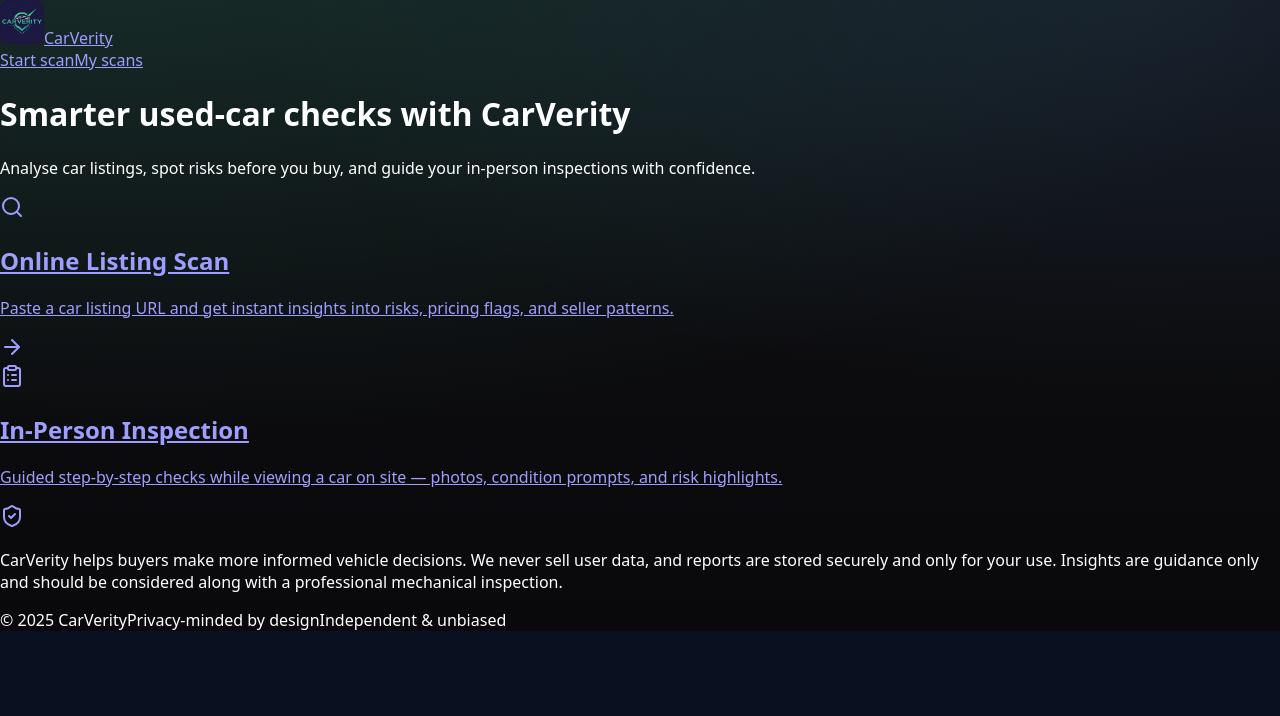
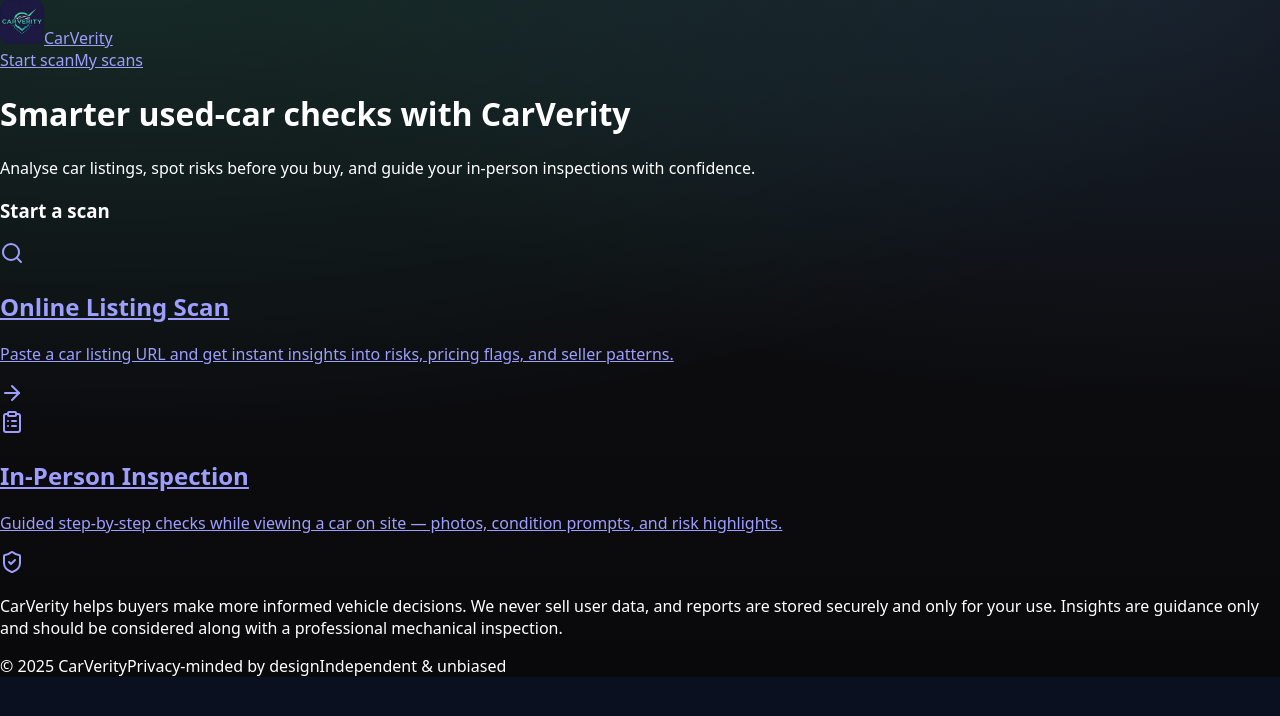
Before and after one commit to jeremy-swallow/carverity-clean, a React (Vite) app: page / in a window 1280 px wide. Shown: the top 716 px of the page. Built offline with nearby package versions, Linux system fonts and the light colour scheme; no server answers.

Commit message:
style: add section heading and divider rhythm to Home page

```diff
--- a/src/pages/Home.tsx
+++ b/src/pages/Home.tsx
@@ -7,7 +7,7 @@ export default function Home() {
       <div className="max-w-4xl mx-auto px-4 py-12">
 
         {/* HERO */}
-        <header className="mb-12">
+        <header className="mb-14">
           <h1 className="text-4xl font-bold tracking-tight mb-3">
             Smarter used-car checks with CarVerity
           </h1>
@@ -16,6 +16,14 @@ export default function Home() {
             in-person inspections with confidence.
           </p>
         </header>
+
+        {/* SECTION HEADER + DIVIDER */}
+        <div className="mb-4">
+          <h3 className="text-sm font-medium tracking-wider uppercase text-muted-foreground">
+            Start a scan
+          </h3>
+        </div>
+        <div className="border-t border-white/10 mb-6" />
 
         {/* ACTION CARDS */}
         <div className="grid gap-6">
@@ -31,12 +39,9 @@ export default function Home() {
                        hover:shadow-[0_10px_40px_-12px_rgba(80,200,255,.28)]
                        hover:bg-card"
           >
-            {/* subtle sheen gradient */}
             <div className="pointer-events-none absolute inset-0 opacity-60
                             bg-[radial-gradient(120%_80%_at_0%_-10%,rgba(90,220,255,.12),transparent)]
                             group-hover:opacity-90 transition" />
-
-            {/* fine outline layer */}
             <div className="pointer-events-none absolute inset-0 rounded-xl
                             border border-white/5" />
 
@@ -67,12 +72,9 @@ export default function Home() {
                        hover:shadow-[0_10px_40px_-12px_rgba(120,255,200,.28)]
                        hover:bg-card"
           >
-            {/* subtle sheen gradient */}
             <div className="pointer-events-none absolute inset-0 opacity-60
                             bg-[radial-gradient(120%_80%_at_100%_-10%,rgba(120,255,200,.12),transparent)]
                             group-hover:opacity-90 transition" />
-
-            {/* fine outline layer */}
             <div className="pointer-events-none absolute inset-0 rounded-xl
                             border border-white/5" />
 
```
